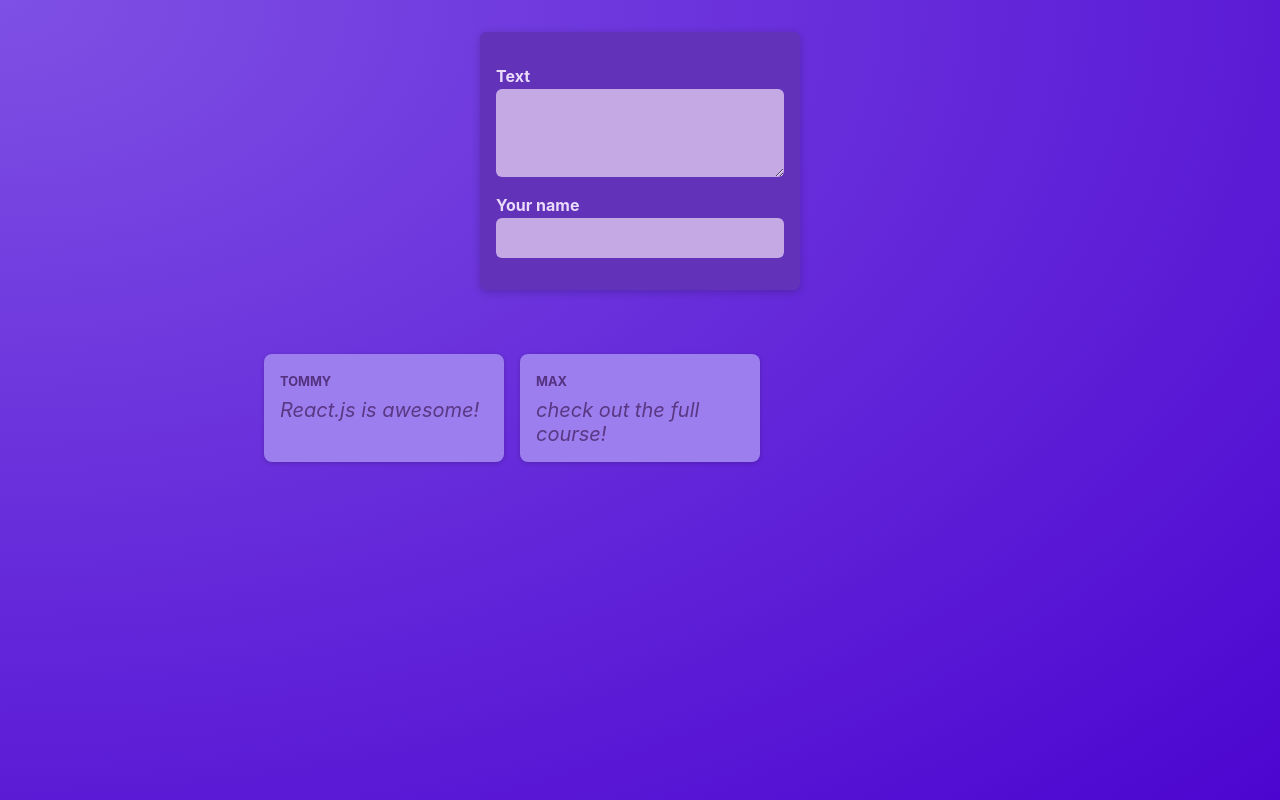
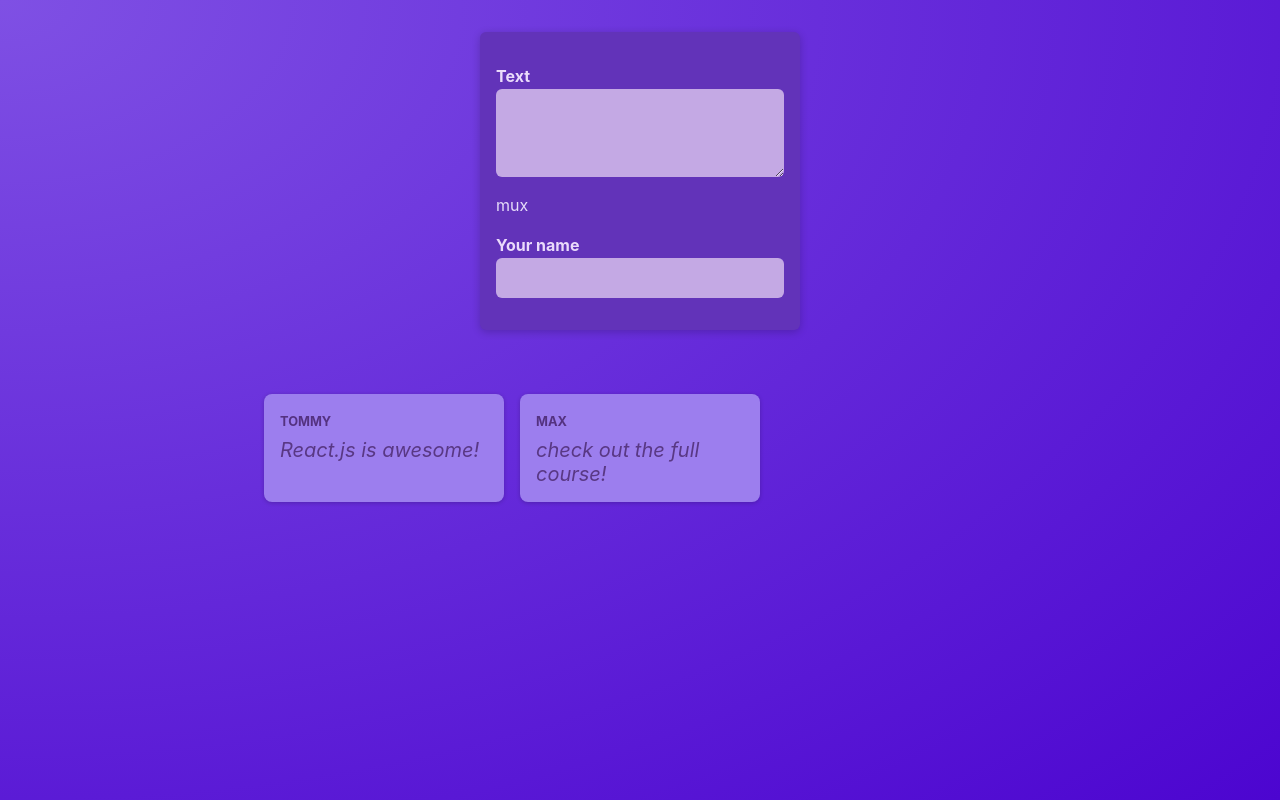
Before and after one commit to PJLindsay/react-crash-course, a React (Vite) app: page / in a window 1280 px wide. Built offline with nearby package versions, Linux system fonts and the light colour scheme.

Commit message:
Implement state feature

```diff
--- a/src/components/NewPost.jsx
+++ b/src/components/NewPost.jsx
@@ -1,8 +1,12 @@
+import { useState } from "react";
+
 import classes from "./NewPost.module.css";
 
 function NewPost() {
+  const [enteredBody, setEnteredBody] = useState("mux");
+
   function changeBodyHandler(event) {
-    console.log(event.target.value);
+    setEnteredBody(event.target.value);
   }
 
   return (
@@ -11,6 +15,7 @@ function NewPost() {
         <label htmlFor="body">Text</label>
         <textarea id="body" required rows={3} onChange={changeBodyHandler} />
       </p>
+      <p>{enteredBody}</p>
       <p>
         <label htmlFor="name">Your name</label>
         <input type="text" id="name" required />
```
